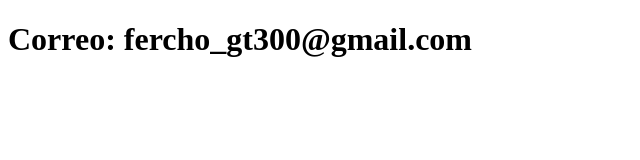
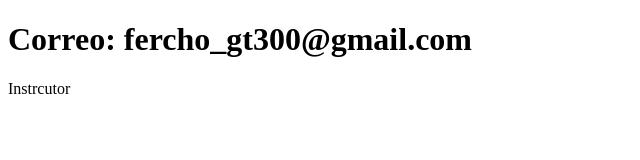
Before and after one commit to juan3ce/sistema-de-registro, a plain HTML site: page contacto.html in a window 1280 px wide. Shown: the full height of the page, 0-640 px from the left. Drawn offline with Linux system fonts and the light colour scheme.

Commit message:
Actualiza el contacto

```diff
--- a/contacto.html
+++ b/contacto.html
@@ -7,5 +7,6 @@
   </head>
   <body>
     <h1>Correo: fercho_gt300@gmail.com</h1>
+    <p>Instrcutor</p>
   </body>
 </html>
```
